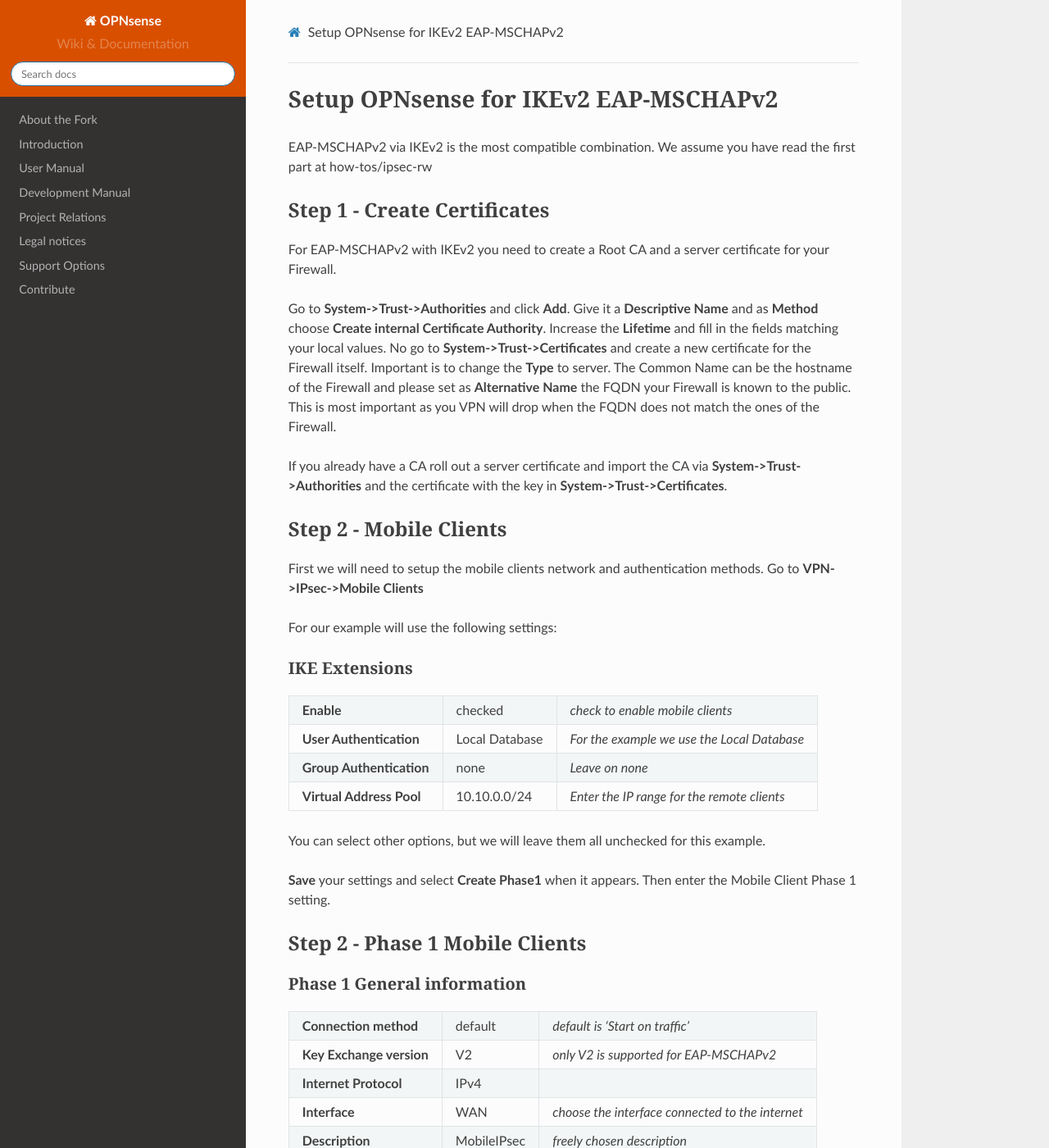
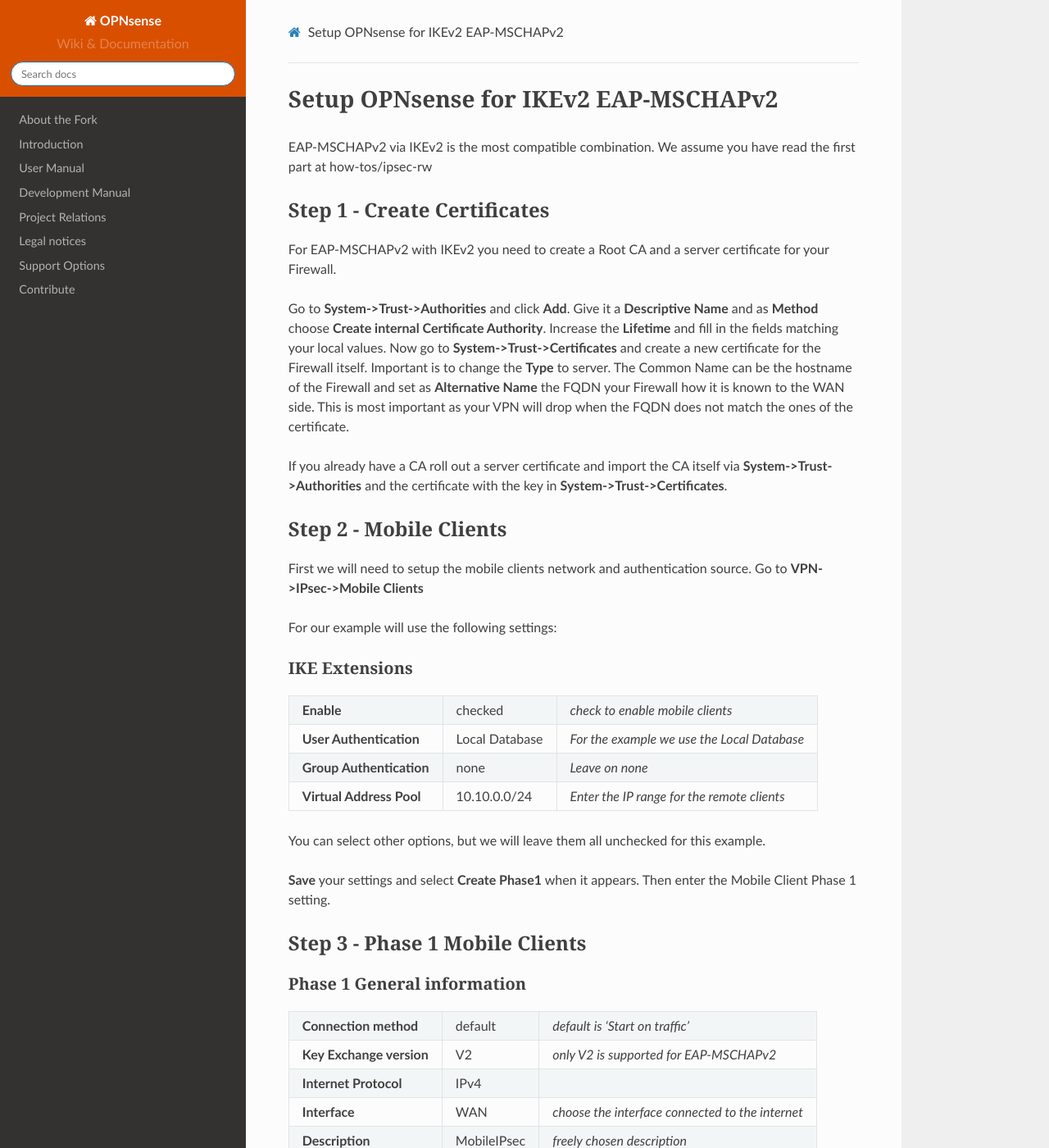
Before and after one commit to opnsense/docs, a Sphinx documentation site: the page built from source/manual/how-tos/ipsec-rw-srv-mschapv2.rst, in a window 1280 px wide and 1400 px high. Shown: the whole window at 82% size. Built offline with Sphinx 7.4.7 and the Read the Docs theme 2.0.0, drawn with Linux system fonts in a browser that asks for light colours; nearby versions of some CDN libraries; some web fonts are replaced; library files that are not in the unit come from our copies; some of the changed text lies outside the part shown.

Commit message:
Update ipsec-rw-srv-mschapv2.rst

```diff
--- a/source/manual/how-tos/ipsec-rw-srv-mschapv2.rst
+++ b/source/manual/how-tos/ipsec-rw-srv-mschapv2.rst
@@ -15,19 +15,19 @@
 
 Go to **System->Trust->Authorities** and click **Add**. Give it a **Descriptive Name** and as **Method**
 choose **Create internal Certificate Authority**. Increase the **Lifetime** and fill in the fields
-matching your local values. No go to **System->Trust->Certificates** and create a new certificate for
+matching your local values. Now go to **System->Trust->Certificates** and create a new certificate for
 the Firewall itself. Important is to change the **Type** to server. The Common Name can be the hostname
-of the Firewall and please set as **Alternative Name** the FQDN your Firewall is known to the public.
-This is most important as you VPN will drop when the FQDN does not match the ones of the Firewall.
+of the Firewall and set as **Alternative Name** the FQDN your Firewall how it is known to the WAN side.
+This is most important as your VPN will drop when the FQDN does not match the ones of the certificate.
 
 If you already have a CA roll out a server certificate and import
-the CA via **System->Trust->Authorities** and the certificate with the key in
+the CA itself via **System->Trust->Authorities** and the certificate with the key in
 **System->Trust->Certificates**.
 
 -----------------------
 Step 2 - Mobile Clients
 -----------------------
-First we will need to setup the mobile clients network and authentication methods.
+First we will need to setup the mobile clients network and authentication source.
 Go to **VPN->IPsec->Mobile Clients**
 
 For our example will use the following settings:
@@ -48,7 +48,7 @@
 Then enter the Mobile Client Phase 1 setting.
 
 -------------------------------
-Step 2 - Phase 1 Mobile Clients
+Step 3 - Phase 1 Mobile Clients
 -------------------------------
 
 Phase 1 General information
```
Also changed, not shown: other parts of source/manual/how-tos/ipsec-rw-srv-mschapv2.rst (+7 -7 lines).
